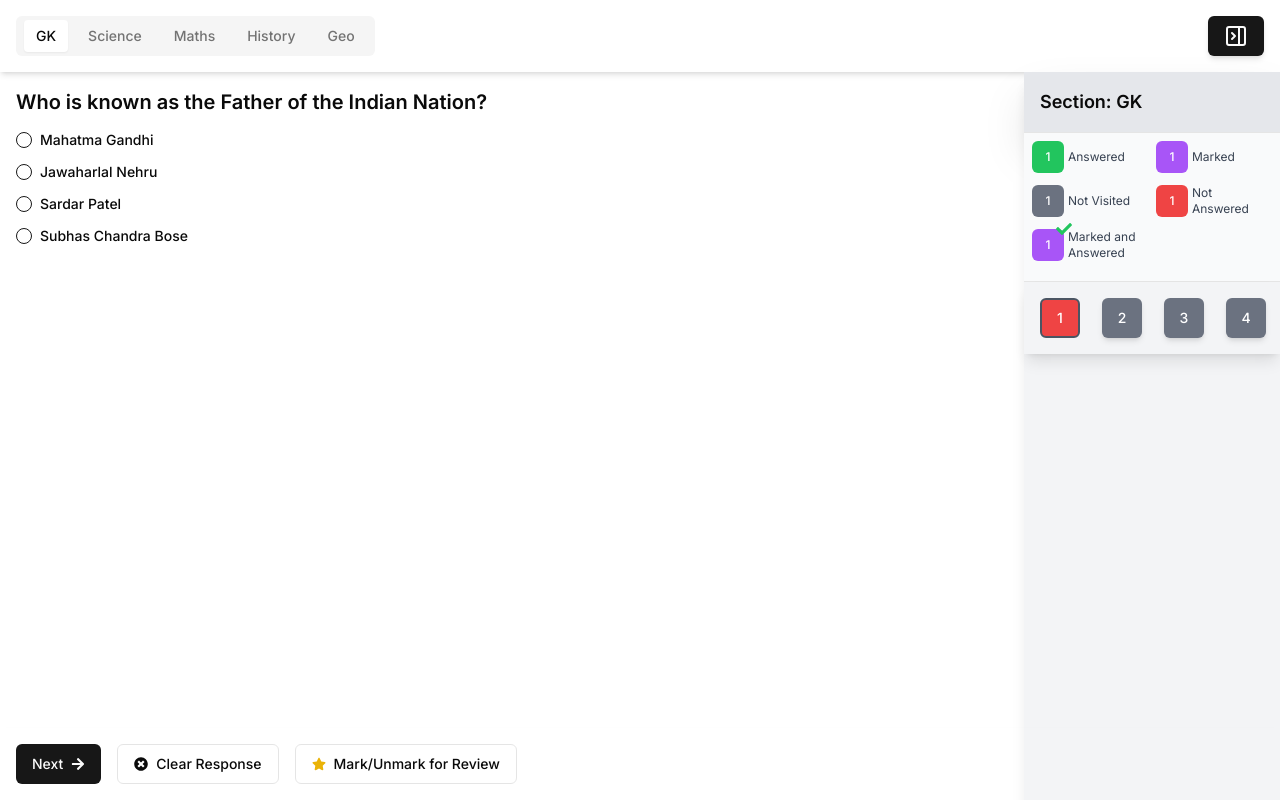
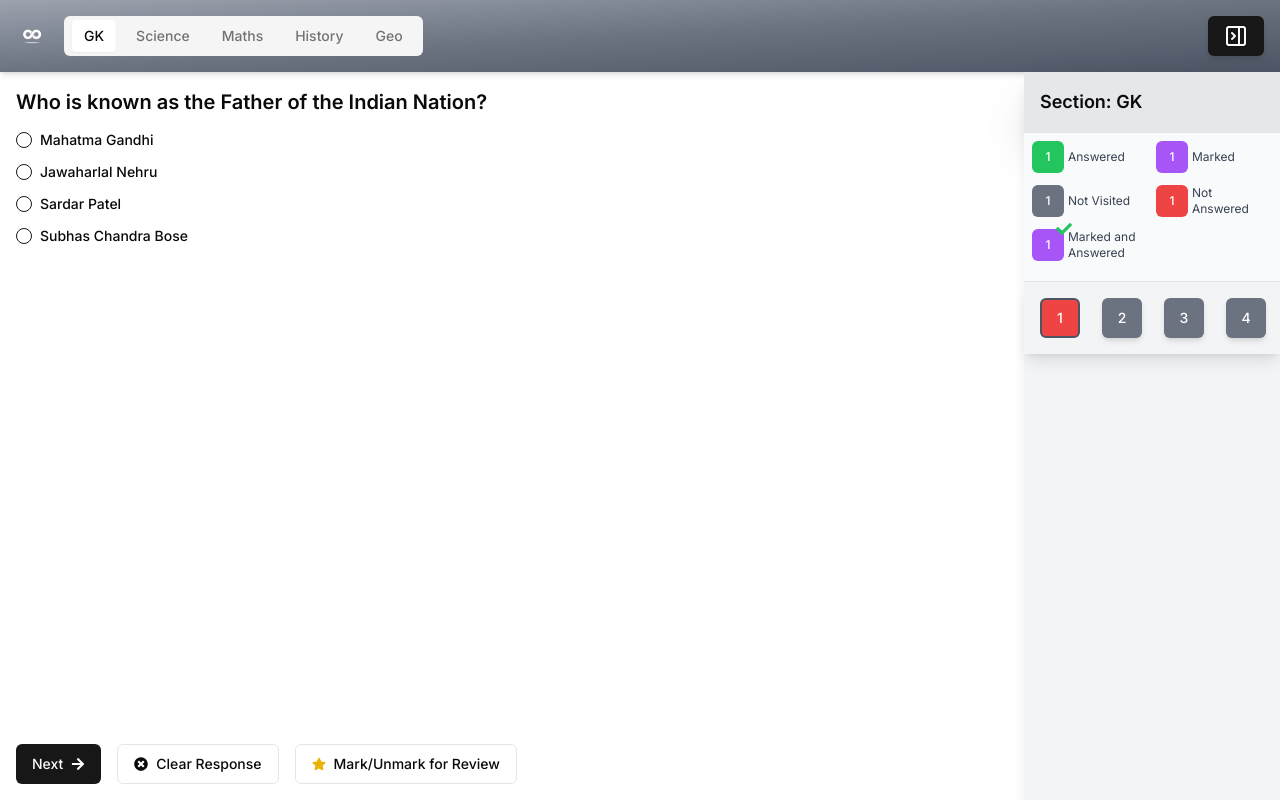
Before and after one commit to destx0/gquiz, a Next.js app: page /test in a window 1280 px wide. Built offline with nearby package versions, Linux system fonts and the light colour scheme.

Commit message:
added logo

```diff
--- a/src/components/TestHeader.jsx
+++ b/src/components/TestHeader.jsx
@@ -10,8 +10,9 @@ const TestHeader = ({ setShowNavigation }) => {
 		useTestStore();
 
 	return (
-		<div className="shadow-md p-4 flex items-center justify-between">
-			<div className="overflow-x-auto">
+		<div className="shadow-md p-4 flex items-center justify-between bg-gradient-to-br from-gray-400 via-gray-500 to-gray-600">
+			<div className="flex items-center overflow-x-auto">
+				<img src="/infinity-icon.png" alt="Logo" className="h-8 mr-4" />
 				<Tabs
 					defaultValue={currentSectionIndex.toString()}
 					onValueChange={(value) =>
```
Also changed, not shown: public/infinity-icon.png (added).
